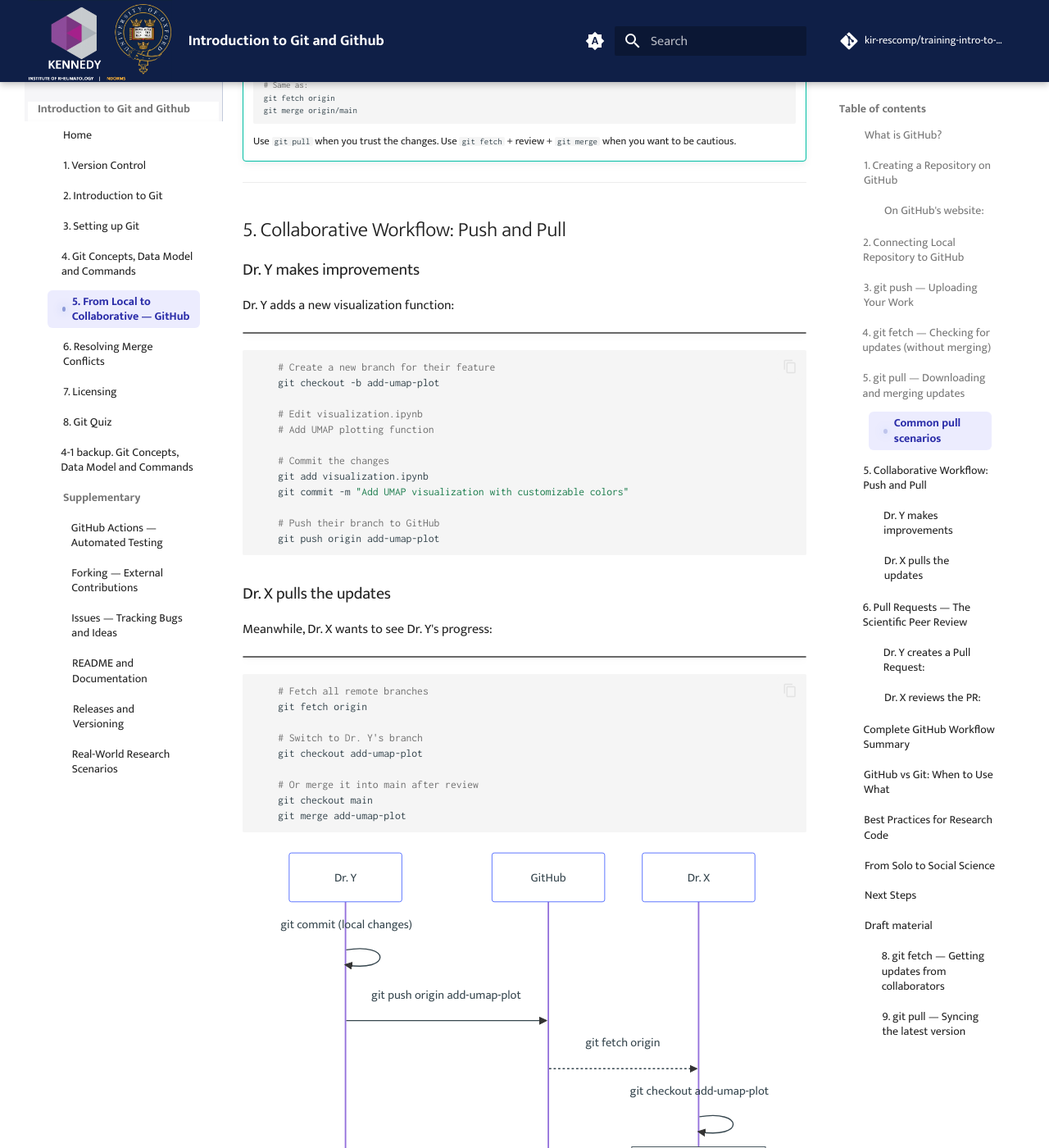
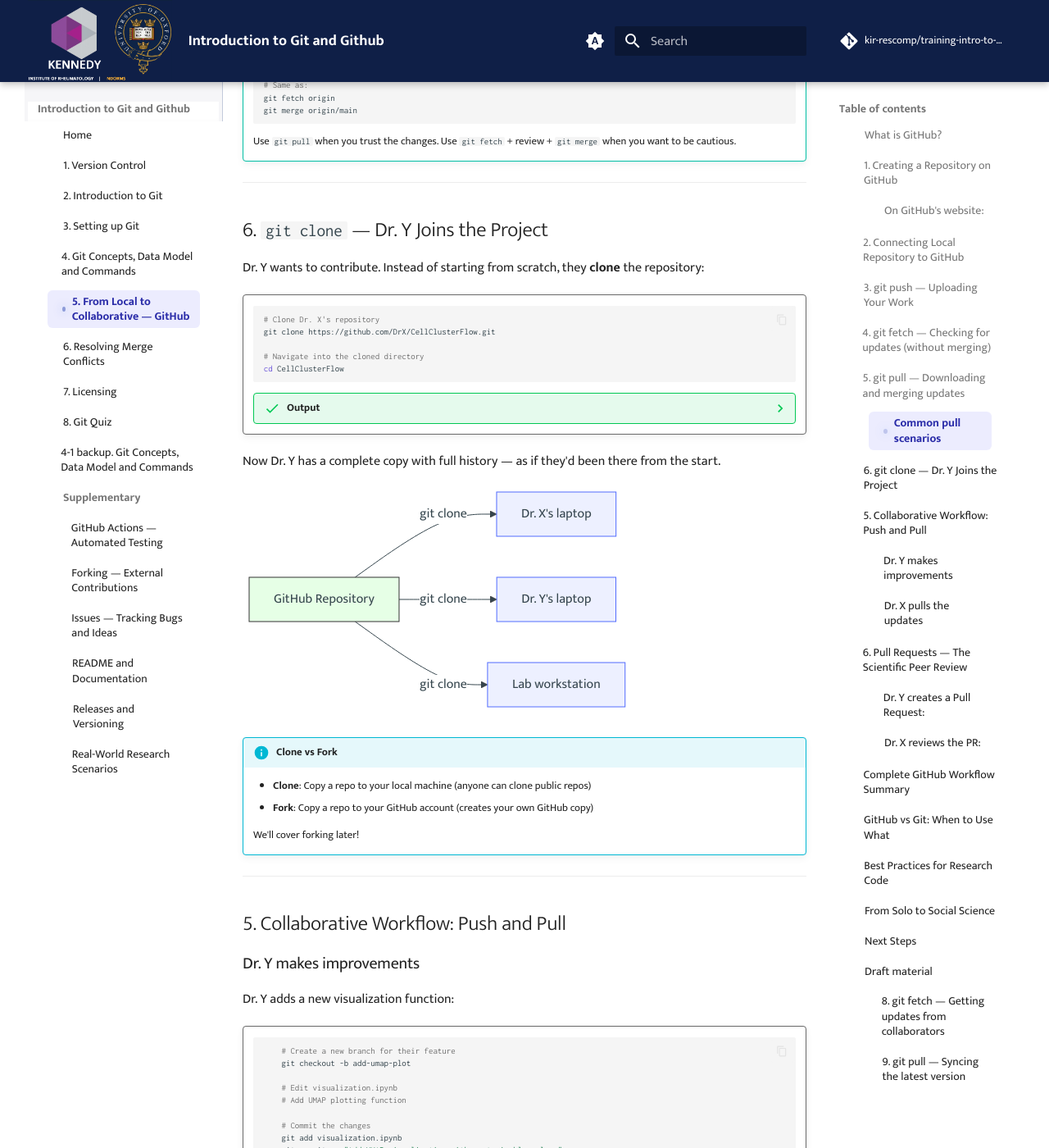
Before and after one commit to kir-rescomp/training-intro-to-git-github, an MkDocs documentation site: the page built from docs/5.from_git_to_github.md, in a window 1280 px wide and 1400 px high, scrolled down 7108 px. Shown: the whole window at 82% size. Built offline with MkDocs 1.6.1 and Material for MkDocs 9.7.7, drawn with Linux system fonts in a browser that asks for light colours; comment, search, counter and statistics services are not loaded.

Commit message:
updates to push and pull under Colloborative workflow

`````diff
--- a/docs/5.from_git_to_github.md
+++ b/docs/5.from_git_to_github.md
@@ -298,7 +298,46 @@ Both you and Dr. Y edited the same file — time to resolve conflicts (covered i
     Use `git fetch` + review + `git merge` when you want to be cautious.
 
 ---
+## 6. `git clone` — Dr. Y Joins the Project
 
+Dr. Y wants to contribute. Instead of starting from scratch, they **clone** the repository:
+
+!!! terminal ""
+    ```bash
+    # Clone Dr. X's repository
+    git clone https://github.com/DrX/CellClusterFlow.git
+
+    # Navigate into the cloned directory
+    cd CellClusterFlow
+    ```
+
+    ??? success "Output"
+        ```
+        Cloning into 'CellClusterFlow'...
+        remote: Enumerating objects: 12, done.
+        remote: Counting objects: 100% (12/12), done.
+        remote: Compressing objects: 100% (8/8), done.
+        remote: Total 12 (delta 2), reused 8 (delta 1)
+        Unpacking objects: 100% (12/12), done.
+        ```
+
+Now Dr. Y has a complete copy with full history — as if they'd been there from the start.
+
+```mermaid
+flowchart LR
+  GH[GitHub Repository] -->|git clone| LOCAL1[Dr. X's laptop]
+  GH -->|git clone| LOCAL2[Dr. Y's laptop]
+  GH -->|git clone| LOCAL3[Lab workstation]
+  style GH fill:#e6ffe6,stroke:#333
+```
+
+!!! info "Clone vs Fork"
+    - **Clone**: Copy a repo to your local machine (anyone can clone public repos)
+    - **Fork**: Copy a repo to your GitHub account (creates your own GitHub copy)
+
+    We'll cover forking later!
+
+---
 
 ## 5. Collaborative Workflow: Push and Pull
 
@@ -307,20 +346,20 @@ Both you and Dr. Y edited the same file — time to resolve conflicts (covered i
 Dr. Y adds a new visualization function:
 
 !!! terminal ""
-````bash
-    # Create a new branch for their feature
-    git checkout -b add-umap-plot
+    ```bash
+        # Create a new branch for their feature
+        git checkout -b add-umap-plot
 
-    # Edit visualization.ipynb
-    # Add UMAP plotting function
+        # Edit visualization.ipynb
+        # Add UMAP plotting function
 
-    # Commit the changes
-    git add visualization.ipynb
-    git commit -m "Add UMAP visualization with customizable colors"
+        # Commit the changes
+        git add visualization.ipynb
+        git commit -m "Add UMAP visualization with customizable colors"
 
-    # Push their branch to GitHub
-    git push origin add-umap-plot
-````
+        # Push their branch to GitHub
+        git push origin add-umap-plot
+    ```
 
 ### Dr. X pulls the updates
 
`````
